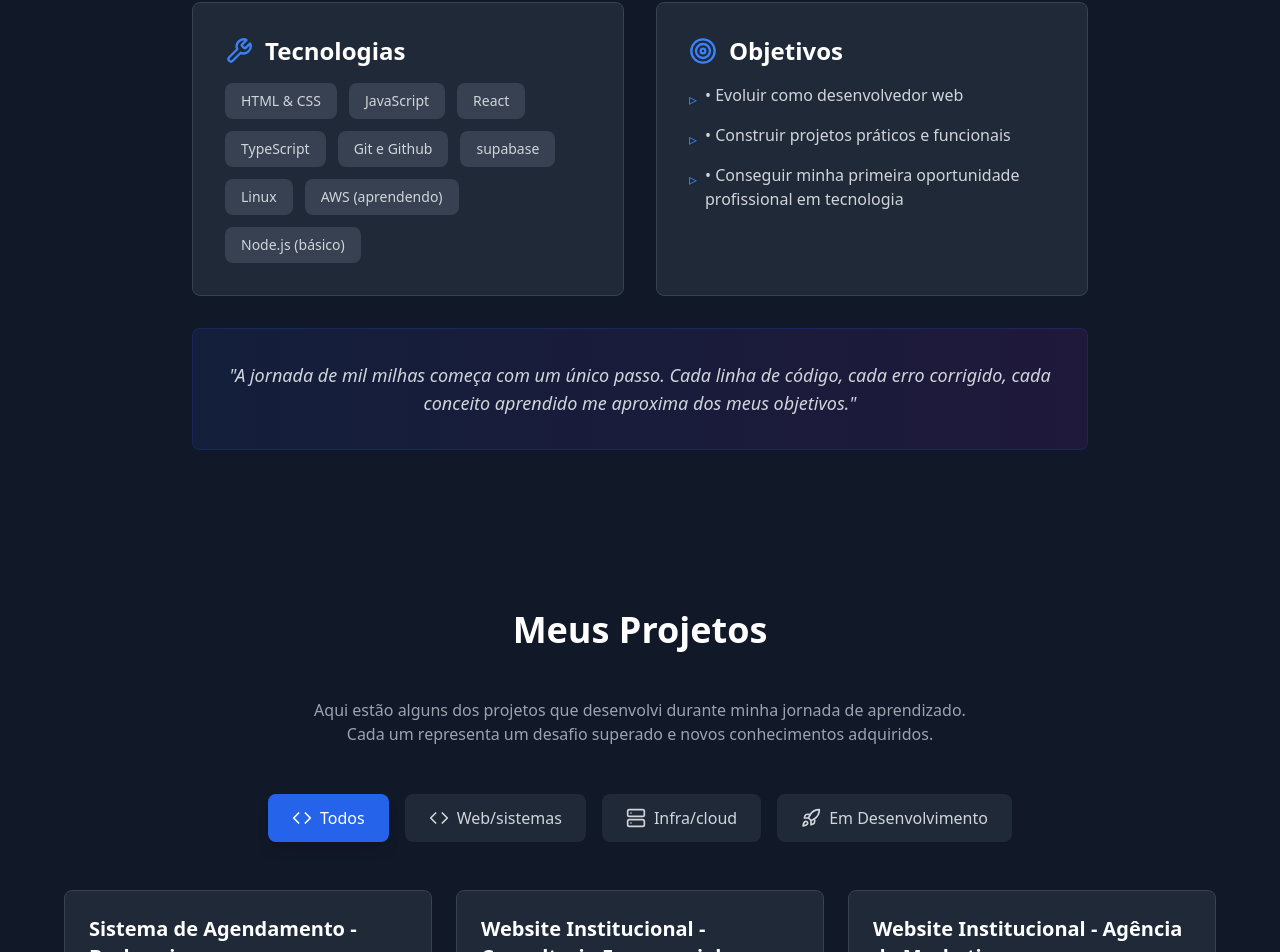
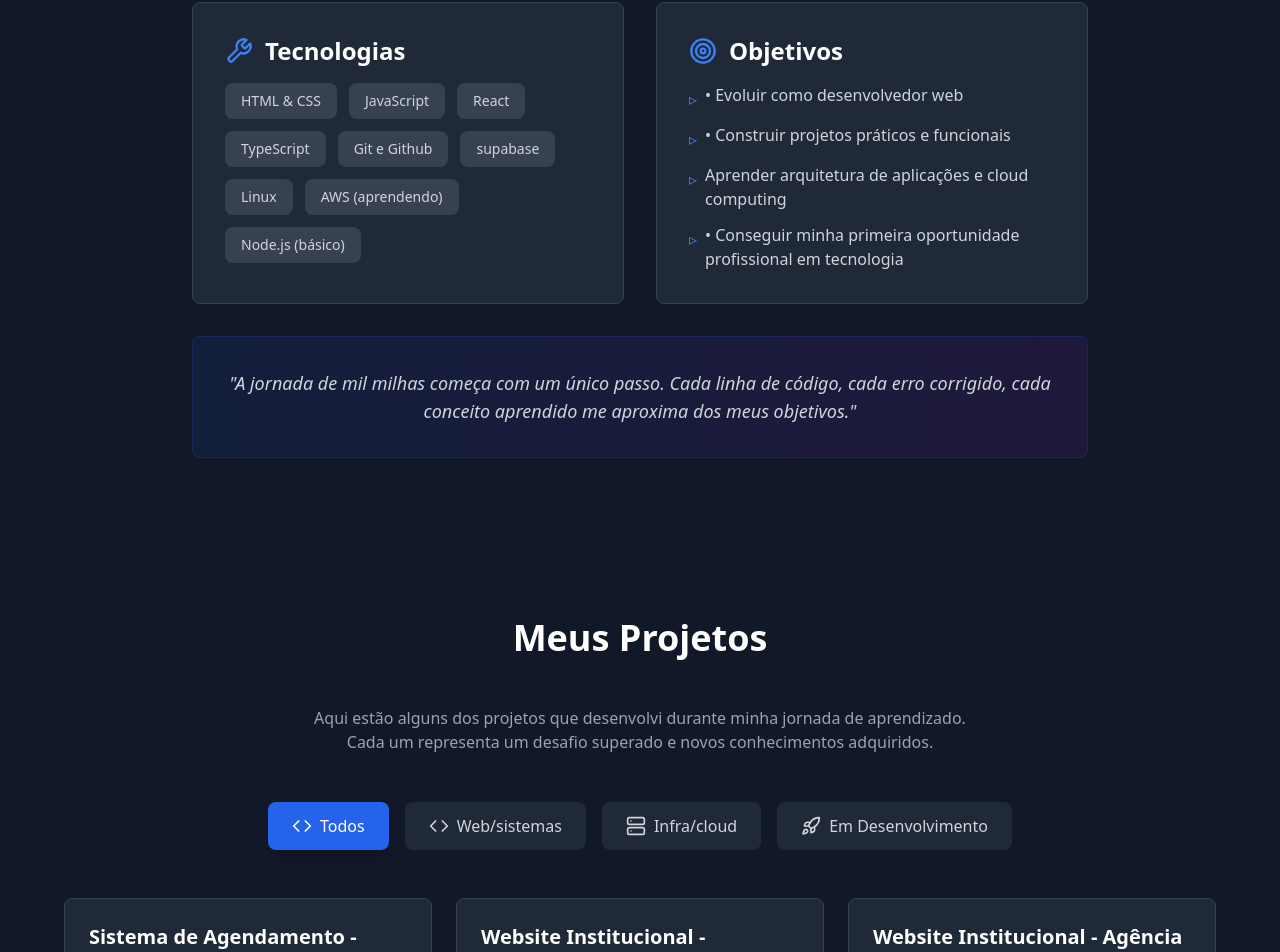
Before and after one commit to pkeddits/Portfolio, a React (Vite) app: page / in a window 1280 px wide. Shown: the part 2058-3010 px from the top of the page. Built offline with nearby package versions, Linux system fonts and the light colour scheme.

Commit message:
Updated About.tsx

```diff
--- a/src/pages/About.tsx
+++ b/src/pages/About.tsx
@@ -68,6 +68,10 @@ export default function About() {
               </li>
               <li className="flex items-start gap-2">
                 <span className="text-blue-500 mt-1">▹</span>
+                <span>Aprender arquitetura de aplicações e cloud computing</span>
+              </li>
+              <li className="flex items-start gap-2">
+                <span className="text-blue-500 mt-1">▹</span>
                 <span>• Conseguir minha primeira oportunidade profissional em tecnologia</span>
               </li>
             </ul>
```
